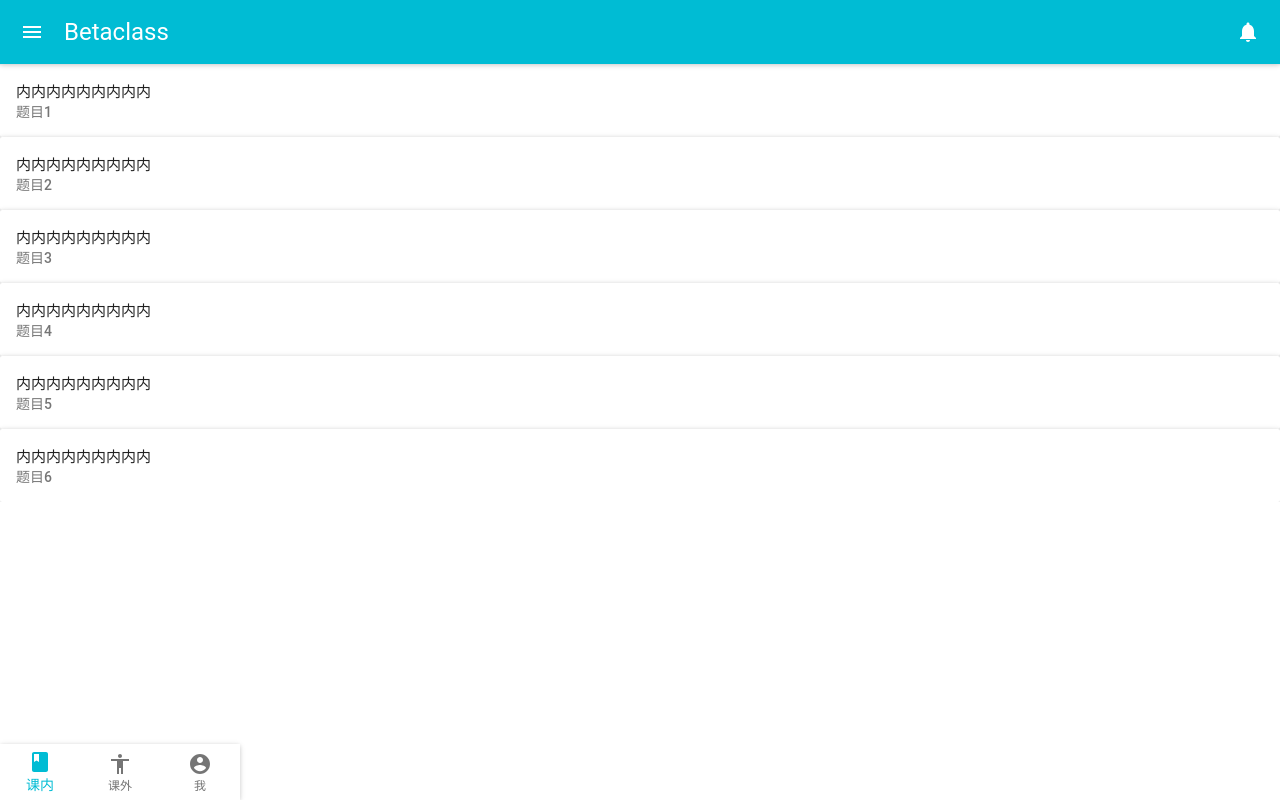
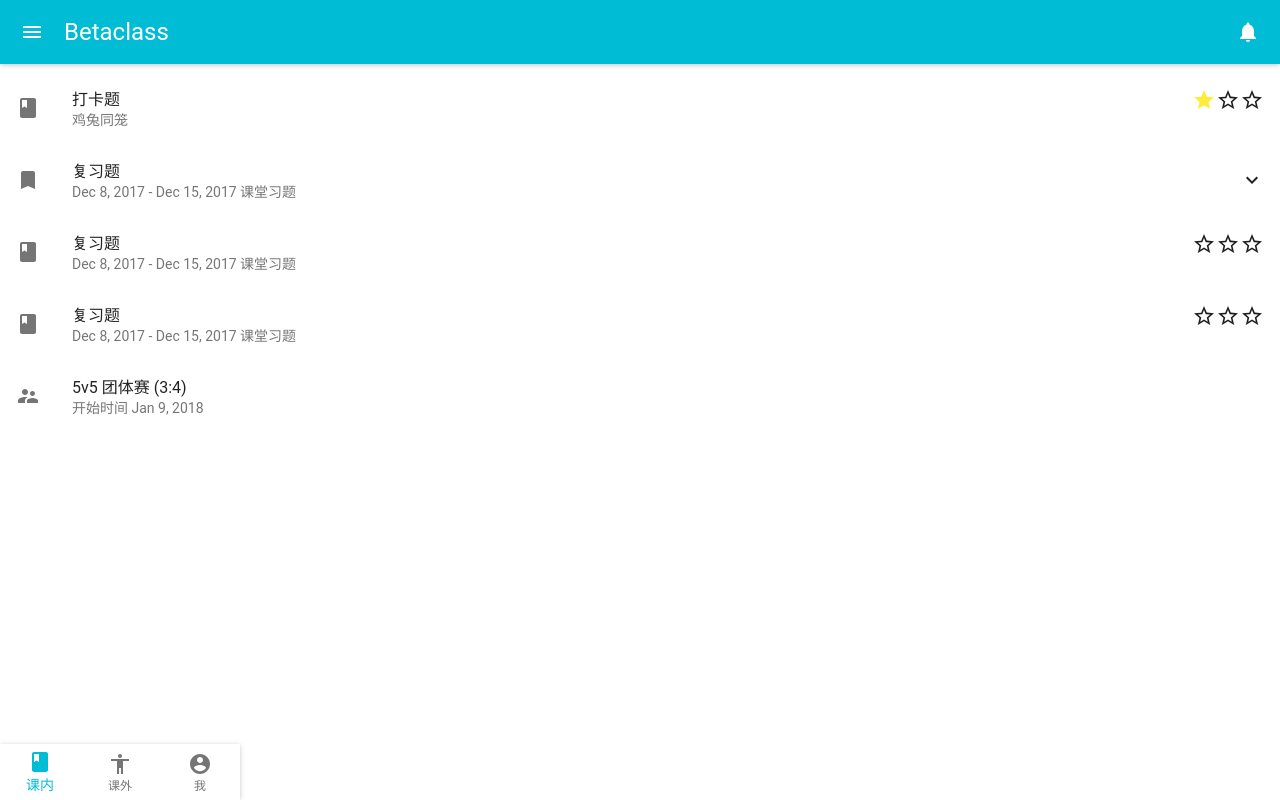
Before and after one commit to yuehaowang/BetaClass, a React (Create React App) app: page / in a window 1280 px wide. Built offline with nearby package versions, Linux system fonts and the light colour scheme.

Commit message:
fake content inClass

```diff
--- a/src/Content.js
+++ b/src/Content.js
@@ -1,6 +1,15 @@
 import React, {Component} from 'react';
 import {Card, CardActions, CardHeader, CardMedia, CardTitle, CardText} from 'material-ui/Card';
+import {List, ListItem} from 'material-ui/List';
 import FlatButton from 'material-ui/FlatButton';
+import MdIconStarBorder from 'material-ui/svg-icons/toggle/star-border';
+import MdIconStar from 'material-ui/svg-icons/toggle/star';
+import MdIconSupervisorAccount from 'material-ui/svg-icons/action/supervisor-account';
+import MdIconBook from 'material-ui/svg-icons/action/book';
+import MdIconBookMark from 'material-ui/svg-icons/action/bookmark';
+
+import {red500, yellow500, blue500} from 'material-ui/styles/colors';
+
 
 class Content extends Component {
     ctxl=["内内内内内内内内内","外外外外外外外外外","我我我我我我我我"];
@@ -26,18 +35,22 @@ class Content extends Component {
                         </Card>)
         }
         else{
-            for(var i=0;i<6;i++){
-                items.push({index: i, content: "题目"})
-            }
-            ctt=items.map(function (item) {
-                return (<Card key={item.index}>
-                            <CardHeader
-                                title={this.ctxl[this.props.bottomIndex]}
-                                subtitle={item.content+(item.index+1).toString()}
-                                onClick={() => this.props.select(item.index+1)}
-                            />
-                        </Card>)
-            }.bind(this))
+            var ctt=(
+                <List>
+                <ListItem primaryText="打卡题" secondaryText="鸡兔同笼" leftIcon={<MdIconBook />} rightAvatar={<div><MdIconStar  color={yellow500}/><MdIconStarBorder /><MdIconStarBorder /></div>} />
+                <ListItem primaryText="复习题"
+                secondaryText="Dec 8, 2017 - Dec 15, 2017 课堂习题"
+                leftIcon={<MdIconBookMark />}
+                onNestedListToggle={this.handleNestedListToggle}
+                nestedItems={[
+                    <ListItem key={1} primaryText="Drafts" leftIcon={<MdIconBook />} />,
+                  ]}
+                />
+                <ListItem primaryText="复习题" secondaryText="Dec 8, 2017 - Dec 15, 2017 课堂习题" leftIcon={<MdIconBook />} rightAvatar={<div><MdIconStarBorder /><MdIconStarBorder /><MdIconStarBorder /></div>} />
+                <ListItem primaryText="复习题" secondaryText="Dec 8, 2017 - Dec 15, 2017 课堂习题" leftIcon={<MdIconBook />} rightAvatar={<div><MdIconStarBorder /><MdIconStarBorder /><MdIconStarBorder /></div>} />
+
+                <ListItem primaryText="5v5 团体赛 (3:4)" secondaryText="开始时间 Jan 9, 2018" leftIcon={<MdIconSupervisorAccount />} />
+                </List>)
         }
 
 		return (
```
